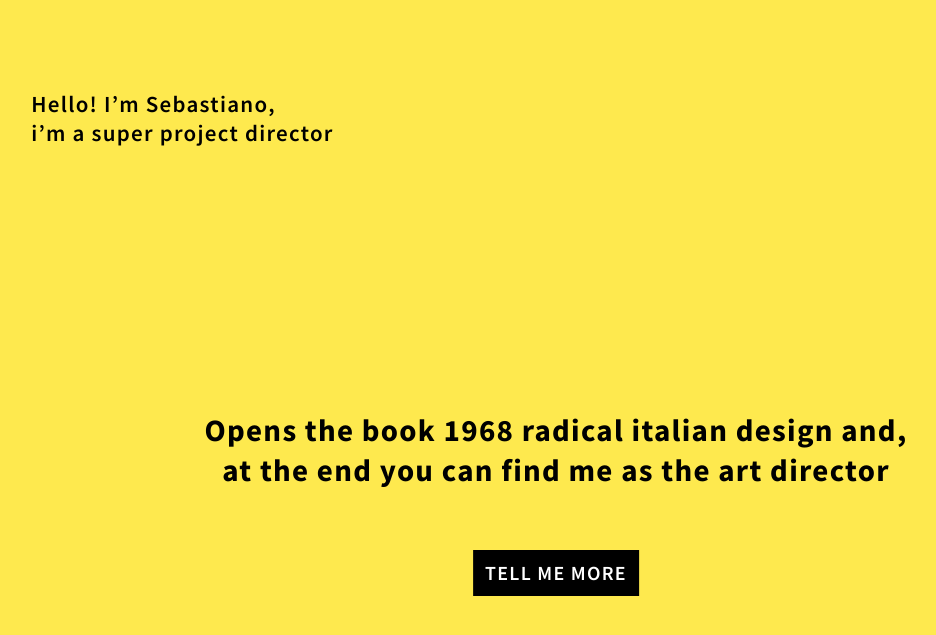
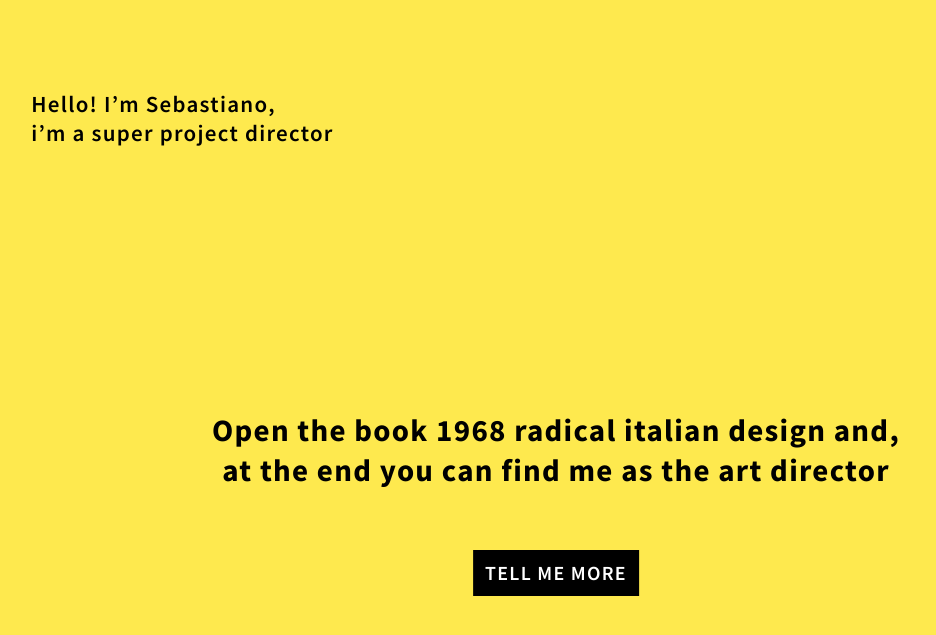
Before and after one commit to sebastianomastroeni/sebastianomastroeni.github.io, a Jekyll site: the page built from index.html, in a window 1280 px wide. Shown: the top 635 px of the page, without its empty margins (84-1020 px from the left). Built offline with Jekyll 4.4.1, drawn with Linux system fonts in a browser that asks for light colours.

Commit message:
Updated links.json

```diff
--- a/_data/links.json
+++ b/_data/links.json
@@ -1,6 +1,6 @@
 [
     {
-      "text": "Opens the book 1968 radical italian design and,<br> at the end you can find me as the art director",
+      "text": "Open the book 1968 radical italian design and,<br> at the end you can find me as the art director",
       "url": "https://www.yatzer.com/1968-Radical-Italian-Furniture"
     },
     {
```
